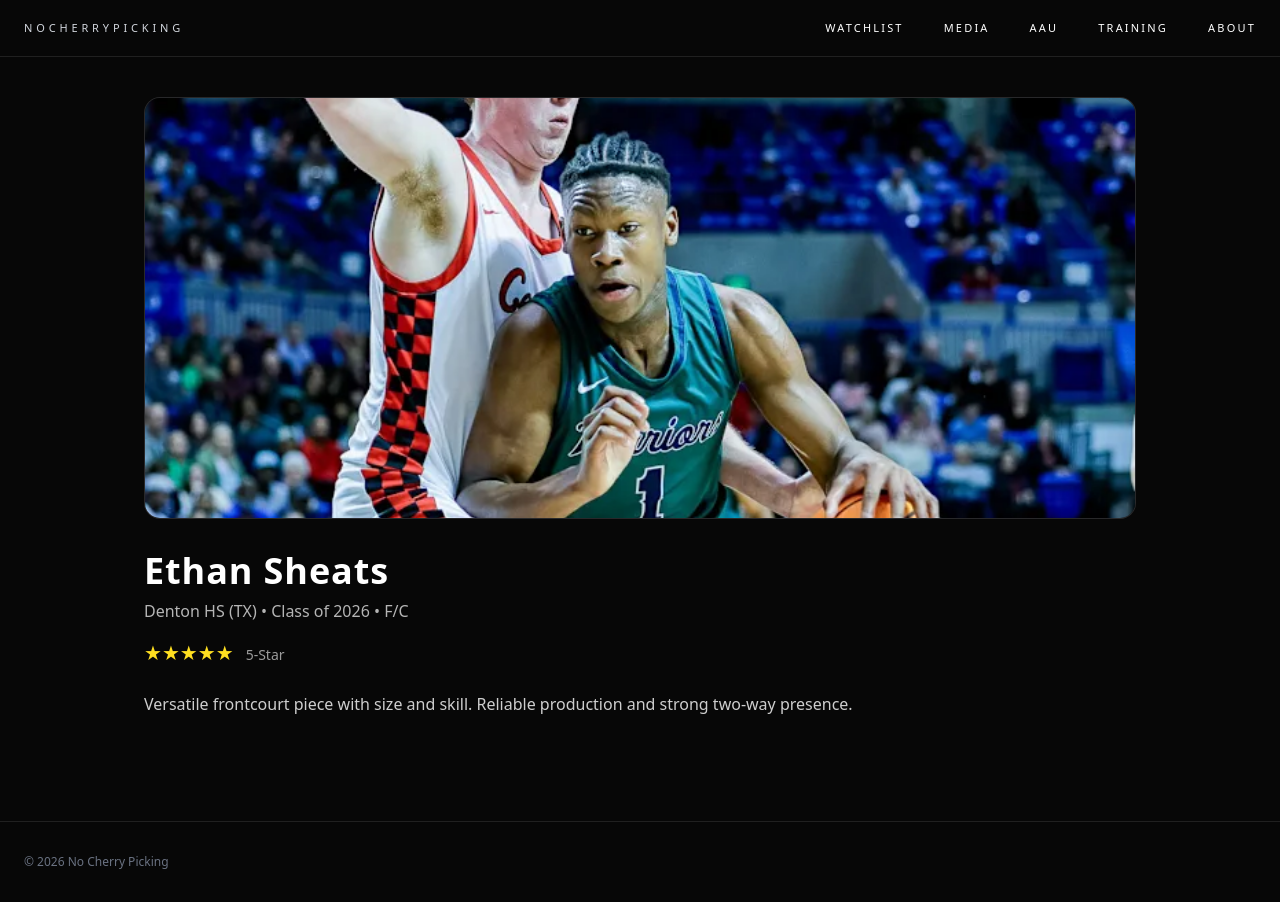
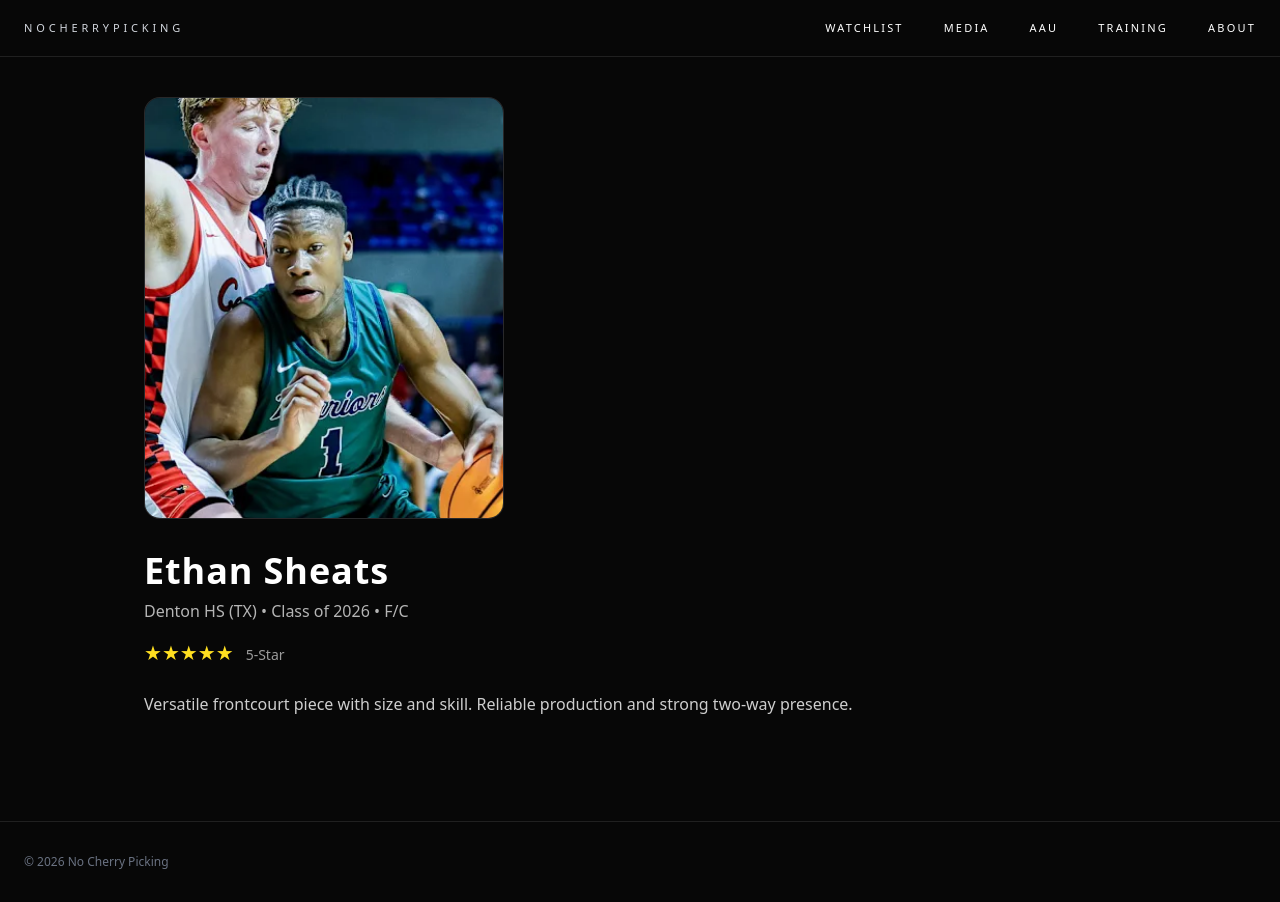
Before and after one commit to nocherrypicking-ra/ncphoops, a Next.js app: page /watchlist/ethan-sheats in a window 1280 px wide. Built offline with nearby package versions, Linux system fonts and the light colour scheme.

Commit message:
Update page.tsx

```diff
--- a/app/watchlist/[slug]/page.tsx
+++ b/app/watchlist/[slug]/page.tsx
@@ -14,7 +14,7 @@ export default async function PlayerProfilePage({ params }: { params: any }) {
   return (
     <div className="max-w-5xl mx-auto px-4 py-10">
 <div className="grid gap-8 lg:grid-cols-[360px,1fr]">
-        <div className="rounded-2xl overflow-hidden border border-white/10 bg-zinc-900/60">
+<div className="self-start w-full max-w-[360px] rounded-2xl overflow-hidden border border-white/10 bg-zinc-900/60">
 <div className="relative h-[420px] w-full">
             <Image
               src={player.image ?? "/players/placeholder.jpg"}
```
